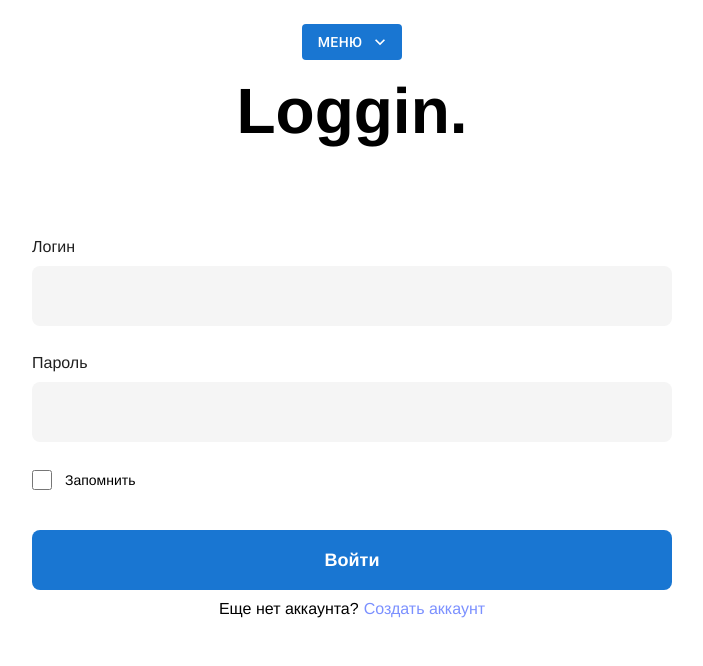
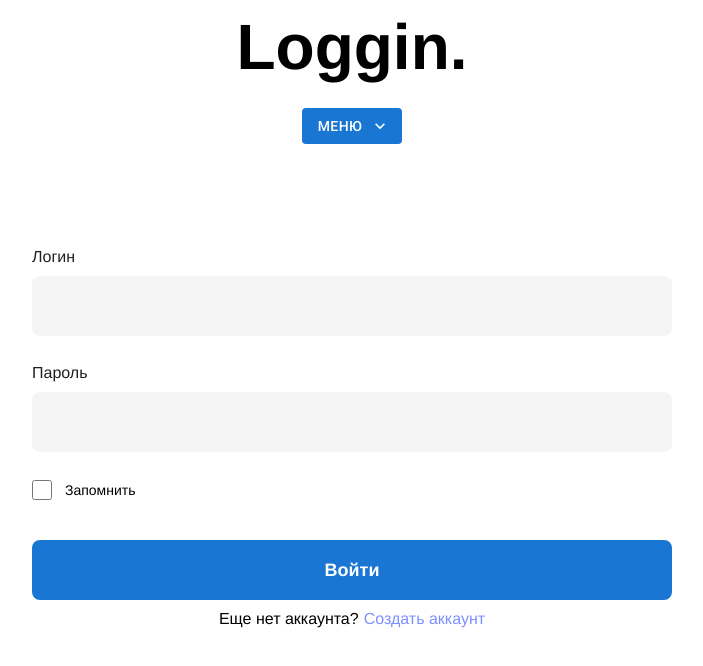
Before and after one commit to rewolc/loggin, a React (Create React App) app: page /login in a window 1280 px wide. Shown: the top 666 px of the page, without its empty margins (288-991 px from the left). Built offline with nearby package versions, Linux system fonts and the light colour scheme.

Commit message:
Header text changing, some margins

```diff
--- a/src/App.tsx
+++ b/src/App.tsx
@@ -49,10 +49,16 @@ const App: React.FC = () => {
 	return (
 		<AppWraper>
 			<HeaderText>
+				{location === "/login"
+					? "Loggin."
+					: location === "/register"
+					? "Register."
+					: location === "/entered"
+					? "Entered."
+					: "Changing."}
 				<div>
 					<CustomizedMenu />
 				</div>
-				{location === "/login" ? "Loggin." : location === "/register" ? "Register." : "Logged."}
 			</HeaderText>
 			<Routes>
 				<Route path="/changepassword" element={<ChangePasswordPage key={"changePassword"} />} />
--- a/src/styled-components/common-styles.ts
+++ b/src/styled-components/common-styles.ts
@@ -4,7 +4,7 @@ import { Inpt } from "../components/form/form-styled";
 
 export const HeaderText = styled.h1`
 	color: black;
-	margin: auto;
+	margin-top: 10px;
 	font-size: 64px;
 	font-weight: 700;
 	div {
```
